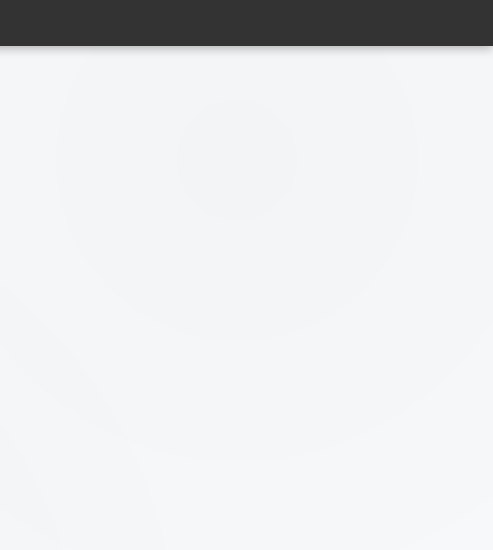
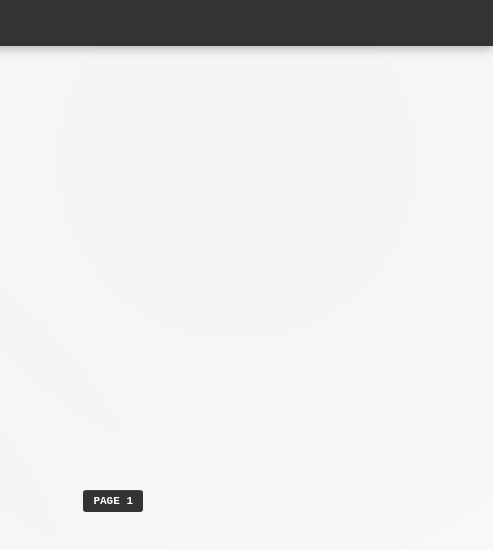
Before and after one commit to ngolshahi/portfolio, a plain HTML site: page index.html in a window 1280 px wide. Shown: the full height of the page, 787-1280 px from the left. Drawn offline with Linux system fonts and the light colour scheme; files whose address does not match are found by name.

Commit message:
Added page numbers

```diff
--- a/index.html
+++ b/index.html
@@ -567,6 +567,7 @@
                 <i class="fa-regular fa-file"></i>
             </a>
         </div>
+        <div class="page-number" id="page-number">PAGE 1</div>
     </div>
     <div id="about-me">
 	<h2>About Me</h2>
```
